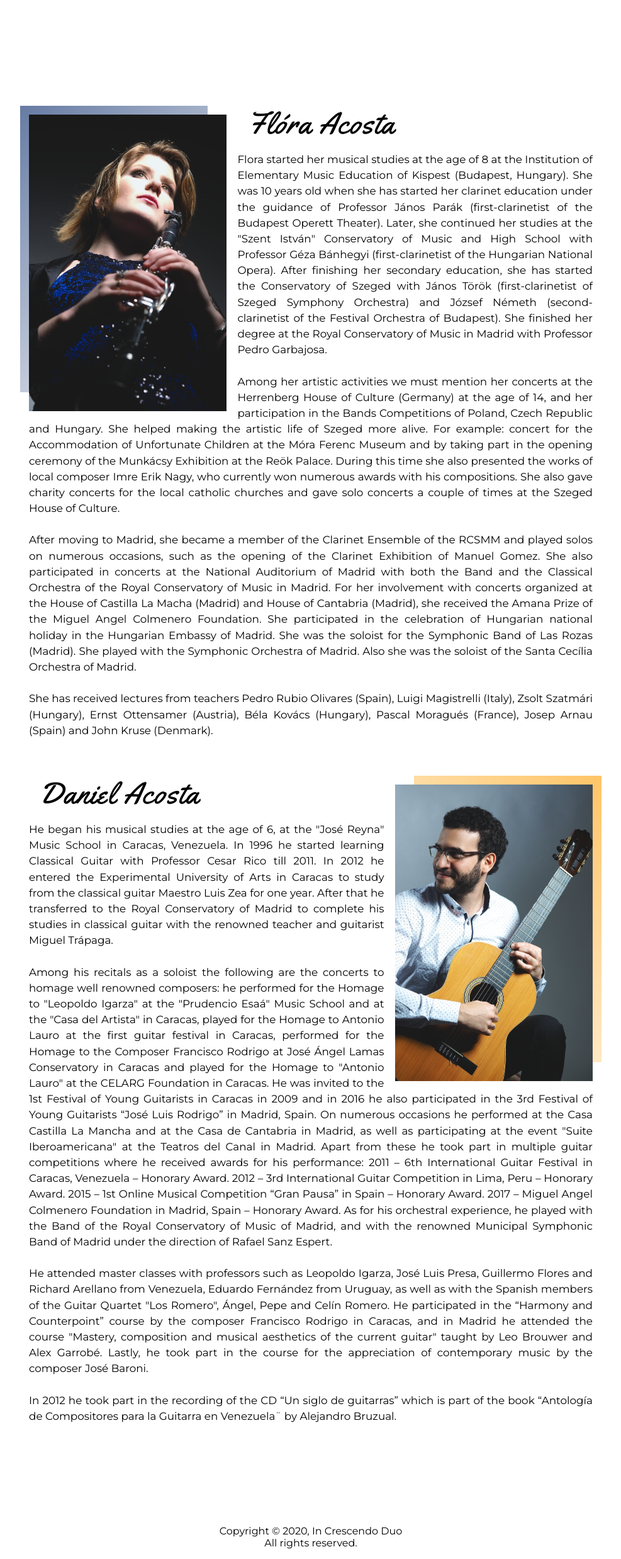
After one commit to EsztiDi/increscendoduo, a PHP site: page /biographies.html in a window 1280 px wide. The commit adds this page. Shown: the whole page at 63% size, without its empty margins (146-1133 px from the left). Run offline with PHP 8.4, Linux system fonts and the light colour scheme; some libraries are stand-ins or nearby versions; some web fonts are replaced.

Commit message:
Changed animation, added bio page.

```diff
--- /dev/null
+++ b/biographies.html
@@ -0,0 +1,133 @@
+<!DOCTYPE html>
+<html lang="en">
+<head>
+  <meta charset="UTF-8">
+  <meta name="viewport" content="width=device-width, initial-scale=1.0">
+  <meta name="description" content="In Crescendo Duo"/>
+  <meta name="theme-color" content="#F7F3DF"/>
+  <title>Biographies - In Crescendo Duo</title>
+  <link rel="shortcut icon" href="./images/favicon.ico"/>
+  <script src="https://code.jquery.com/jquery-3.5.1.min.js" integrity="sha256-9/aliU8dGd2tb6OSsuzixeV4y/faTqgFtohetphbbj0=" crossorigin="anonymous"></script>
+  <link rel="stylesheet" href="./styles/fa-all.css"/>
+  <link rel="stylesheet" href="./styles/main.css">
+</head>
+<body>
+  <header>
+    <div class="logo">
+      <img src="./images/logo.gif" alt="In Crescendo Duo Logo">
+      <a href="./index.html">In Crescendo Duo</a>
+    </div>
+    <nav>
+      <ul>
+        <li><a href="./index.html">Home</a></li>
+        <li><a href="./about.html">About</a></li>
+        <li class="active"><a href="./biographies.html">Biographies</a></li>
+        <li><a href="./photos.html">Photos</a></li>
+        <li><a href="./music.html">Music</a></li>
+        <li><a href="./contact.html">Contact</a></li>
+      </ul>
+    </nav>
+    <div class="social">
+      <a title="Instagram" href="https://www.instagram.com/guzmandanieljoseacosta/" target="_blank" rel="noopener noreferrer"><i class="fab fa-instagram"></i></a>
+      <a title="YouTube" href="https://www.youtube.com/channel/UCKPuak5VinYWDXk68tVhXFQ" target="_blank" rel="noopener noreferrer"><i class="fab fa-youtube"></i></a>
+      <a title="Facebook" href="https://www.facebook.com/In-Crescendo-Duo-105776074485190" target="_blank" rel="noopener noreferrer"><i class="fab fa-facebook-f"></i></a>
+    </div>
+  </header>
+  <main>
+    <section class="bio">
+      <div class="flora">
+        <div class="img-container">
+          <img src="./images/8.jpg" alt="Flora Acosta 1">
+        </div>
+        <h3>Flóra Acosta</h3>
+        <p>
+          Flora started her musical studies at the age of 8 at the Institution of Elementary Music Education of Kispest
+          (Budapest, Hungary). She was 10 years old when she has started her clarinet education under the guidance of
+          Professor János Parák (first-clarinetist of the Budapest Operett Theater). Later, she continued her studies at the
+          "Szent István" Conservatory of Music and High School with Professor Géza Bánhegyi (first-clarinetist of the
+          Hungarian National Opera). After finishing her secondary education, she has started the Conservatory of Szeged
+          with János Török (first-clarinetist of Szeged Symphony Orchestra) and József Németh (second-clarinetist of the
+          Festival Orchestra of Budapest). She finished her degree at the Royal Conservatory of Music in Madrid with
+          Professor Pedro Garbajosa.
+        </p>
+        <br>
+        <p>
+          Among her artistic activities we must mention her concerts at the Herrenberg House of Culture (Germany) at
+          the age of 14, and her participation in the Bands Competitions of Poland, Czech Republic and Hungary. She
+          helped making the artistic life of Szeged more alive. For example: concert for the Accommodation of Unfortunate
+          Children at the Móra Ferenc Museum and by taking part in the opening ceremony of the Munkácsy Exhibition
+          at the Reök Palace. During this time she also presented the works of local composer Imre Erik Nagy, who currently
+          won numerous awards with his compositions. She also gave charity concerts for the local catholic churches and
+          gave solo concerts a couple of times at the Szeged House of Culture.
+        </p>
+        <br>
+        <p>
+          After moving to Madrid, she became a member of the Clarinet Ensemble of the RCSMM and played solos on
+          numerous occasions, such as the opening of the Clarinet Exhibition of Manuel Gomez. She also participated in
+          concerts at the National Auditorium of Madrid with both the Band and the Classical Orchestra of the Royal
+          Conservatory of Music in Madrid. For her involvement with concerts organized at the House of Castilla La
+          Macha (Madrid) and House of Cantabria (Madrid), she received the Amana Prize of the Miguel Angel Colmenero
+          Foundation. She participated in the celebration of Hungarian national holiday in the Hungarian Embassy of
+          Madrid. She was the soloist for the Symphonic Band of Las Rozas (Madrid). She played with the Symphonic
+          Orchestra of Madrid. Also she was the soloist of the Santa Cecília Orchestra of Madrid.
+        </p>
+        <br>
+        <p>
+          She has received lectures from teachers Pedro Rubio Olivares (Spain), Luigi Magistrelli (Italy), Zsolt Szatmári
+          (Hungary), Ernst Ottensamer (Austria), Béla Kovács (Hungary), Pascal Moragués (France), Josep Arnau
+          (Spain) and John Kruse (Denmark).
+        </p>
+      </div>
+      <div class="daniel">
+        <div class="img-container">
+          <img src="./images/4.jpg" alt="Daniel Acosta 1">
+        </div>
+        <h3>Daniel Acosta</h3>
+        <p>
+          He began his musical studies at the age of 6, at the "José Reyna" Music School in Caracas, Venezuela. In 1996 he
+          started learning Classical Guitar with Professor Cesar Rico till 2011. In 2012 he entered the Experimental
+          University of Arts in Caracas to study from the classical guitar Maestro Luis Zea for one year. After that he
+          transferred to the Royal Conservatory of Madrid to complete his studies in classical guitar with the renowned
+          teacher and guitarist Miguel Trápaga.
+        </p>
+        <br>
+        <p>
+          Among his recitals as a soloist the following are the concerts to homage well renowned composers: he performed
+          for the Homage to "Leopoldo Igarza" at the "Prudencio Esaá" Music School and at the "Casa del Artista" in Caracas,
+          played for the Homage to Antonio Lauro at the first guitar festival in Caracas, performed for the Homage to the
+          Composer Francisco Rodrigo at José Ángel Lamas Conservatory in Caracas and played for the Homage to "Antonio
+          Lauro" at the CELARG Foundation in Caracas. He was invited to the 1st Festival of Young Guitarists in Caracas
+          in 2009 and in 2016 he also participated in the 3rd Festival of Young Guitarists “José Luis Rodrigo” in Madrid,
+          Spain. On numerous occasions he performed at the Casa Castilla La Mancha and at the Casa de Cantabria in
+          Madrid, as well as participating at the event "Suite Iberoamericana" at the Teatros del Canal in Madrid. Apart
+          from these he took part in multiple guitar competitions where he received awards for his performance: 2011 – 6th
+          International Guitar Festival in Caracas, Venezuela – Honorary Award. 2012 – 3rd International Guitar
+          Competition in Lima, Peru – Honorary Award. 2015 – 1st Online Musical Competition “Gran Pausa” in Spain –
+          Honorary Award. 2017 – Miguel Angel Colmenero Foundation in Madrid, Spain – Honorary Award. As for his
+          orchestral experience, he played with the Band of the Royal Conservatory of Music of Madrid, and with the
+          renowned Municipal Symphonic Band of Madrid under the direction of Rafael Sanz Espert.
+        </p>
+        <br>
+        <p>
+          He attended master classes with professors such as Leopoldo Igarza, José Luis Presa, Guillermo Flores and Richard
+          Arellano from Venezuela, Eduardo Fernández from Uruguay, as well as with the Spanish members of the Guitar
+          Quartet "Los Romero", Ángel, Pepe and Celín Romero. He participated in the “Harmony and Counterpoint” course
+          by the composer Francisco Rodrigo in Caracas, and in Madrid he attended the course "Mastery, composition and
+          musical aesthetics of the current guitar" taught by Leo Brouwer and Alex Garrobé. Lastly, he took part in the
+          course for the appreciation of contemporary music by the composer José Baroni.
+        </p>
+        <br>
+        <p>
+          In 2012 he took part in the recording of the CD “Un siglo de guitarras” which is part of the book “Antología de
+          Compositores para la Guitarra en Venezuela¨ by Alejandro Bruzual.
+        </p>
+    </section>
+  </main>
+  <footer>
+    <p>Copyright &copy; 2020, In Crescendo Duo <br> All rights reserved.</p>
+  </footer>
+  <script src="https://cdnjs.cloudflare.com/ajax/libs/gsap/3.3.3/gsap.min.js"></script>
+  <script src="https://cdnjs.cloudflare.com/ajax/libs/gsap/3.3.3/ScrollTrigger.min.js"></script>
+  <script src="./scripts/main.js"></script>
+</body>
+</html>
--- a/scripts/main.js
+++ b/scripts/main.js
@@ -40,33 +40,31 @@ $(document).ready(function() {
     setTimeout(slideShow, 7000);
   }
 
-  let us = gsap.timeline({
-    scrollTrigger: {
-      trigger: ".us",
-      start: "top 85%",
-      end: "50% bottom",
-    },
+  gsap.registerPlugin(ScrollTrigger);
+
+  ScrollTrigger.defaults({
+    start: "top 90%",
+    // end: "50% bottom",
   });
-  us.from(".us", { opacity: 0, x: innerWidth * -0.1 });
+  gsap.defaults({
+    duration: 0.7,
+    opacity: 0
+  });
 
-  let next = gsap.timeline({
-    scrollTrigger: {
-      trigger: ".next",
-      start: "top 85%",
-      end: "50% bottom",
-    },
+  gsap.from(".us", { x: innerWidth * -0.1, scrollTrigger: ".us" });
+  gsap.from(".next", { x: innerWidth * 0.1, scrollTrigger: ".next" });
+  gsap.from(".other", { y: innerWidth * 0.1, scrollTrigger: {trigger: ".other", start: "top bottom" }});
+
+  gsap.from(".flora .img-container", { x: innerWidth * -0.1, scrollTrigger: ".flora" });
+  gsap.from(".flora h3", { x: innerWidth * 0.1, scrollTrigger: ".flora" });
+  $(".flora p").each(function() {
+    gsap.from(this, { x: innerWidth * 0.1, scrollTrigger: this });
   });
-  next.from(".next", { opacity: 0, x: innerWidth * 0.1 });
 
-  let other = gsap.timeline({
-    scrollTrigger: {
-      trigger: ".other",
-      start: "top 85%",
-      end: "50% bottom",
-    },
+  gsap.from(".daniel .img-container", { x: innerWidth * 0.1, scrollTrigger: ".daniel" });
+  gsap.from(".daniel h3", { x: innerWidth * -0.1, scrollTrigger: ".daniel" });
+  $(".daniel p").each(function() {
+    gsap.from(this, { x: innerWidth * -0.1, scrollTrigger: this });
   });
-  other.from(".other", { opacity: 0, y: innerHeight * 0.1 });
-
-
 
 })
--- a/styles/main.css
+++ b/styles/main.css
@@ -1,5 +1,7 @@
 @import url('https://fonts.googleapis.com/css2?family=Dancing+Script:wght@700&family=Kaushan+Script&family=Montserrat&display=swap');
 @import url('https://fonts.googleapis.com/css2?family=Handlee&family=Lexend+Tera&family=Raleway:wght@600&family=Varela+Round&display=swap');
+@import url('https://fonts.googleapis.com/css2?family=Caveat&family=Cinzel&display=swap');
+@import url('https://fonts.googleapis.com/css2?family=Allura&family=Kalam&family=Yellowtail&display=swap');
 
 :root {
   --header-bg: #F7F3DF;
@@ -98,19 +100,21 @@ nav li {
   transition: transform 0.25s ease-in-out;
 }
 nav a {
-  font-size: 2vw;
+  font-size: 1.9vw;
   /* letter-spacing: 0.1vw; */
   /* font-family: 'Kaushan Script', cursive; */
   /* font-family: 'Handlee', cursive; */
   /* font-family: 'Lexend Tera', sans-serif; */
   /* font-family: 'Raleway', sans-serif; */
   font-family: 'Varela Round', sans-serif;
+  /* font-family: 'Cinzel', serif; */
+  /* font-weight: bold; */
   text-transform: uppercase;
 }
 nav li:hover {
   transform: translateY(-10%);
 }
-nav li:hover a, .social i:hover, .active {
+nav li:hover a, .social i:hover {
   color: var(--hover-color);
 }
 i.fa-instagram:hover {
@@ -135,49 +139,30 @@ i.fa-facebook-f:hover {
 .social a:last-of-type {
   vertical-align: text-bottom;
 }
+.active {
+  border-bottom: 1px solid var(--border-color);
+}
 
 main {
   /* margin-top: 11.5%; */
-  margin-top: 9%;
+  margin-top: 8.5%;
 }
 
-.container {
-  position: relative;
-}
-.container::before {
-  content: "";
-  position: absolute;
-  top: 0;
-  left: 20%;
-  width: 1.3%;
-  height: 100%;
-  background: linear-gradient(to right, white, transparent);
-  z-index: 9;
-}
-.container::after {
-  content: "";
-  position: absolute;
-  top: 0;
-  right: 20%;
-  width: 1.3%;
-  height: 100%;
-  background: linear-gradient(to left, white, transparent);
-  z-index: 9;
-}
 .slideshow {
   position: relative;
   overflow: hidden;
-  width: 100%;
+  width: 60%;
   /* padding-top: 66.64%; */
   /* padding-top: 39.98%; */
   padding-top: 39%;
+  margin: auto;
 }
 .slideshow::before {
   content: "";
   position: absolute;
   top: 0;
   width: 100%;
-  height: 3.3%;
+  height: 3%;
   background: linear-gradient(to bottom, white, transparent);
   z-index: 9;
 }
@@ -186,30 +171,67 @@ main {
   position: absolute;
   bottom: 0;
   width: 100%;
-  height: 3.3%;
+  height: 3%;
   background: linear-gradient(to top, white, transparent);
+  z-index: 9;
+}
+.container {
+  position: absolute;
+  top: 0;
+  left: 0;
+  width: 100%;
+  height: 100%;
+}
+.container::before {
+  content: "";
+  position: absolute;
+  left: 0;
+  width: 1.95%;
+  height: 100%;
+  background: linear-gradient(to right, white, transparent);
+  z-index: 9;
+}
+.container::after {
+  content: "";
+  position: absolute;
+  right: 0;
+  width: 1.95%;
+  height: 100%;
+  background: linear-gradient(to left, white, transparent);
   z-index: 9;
 }
 .slides {
   display: none;
   position: absolute;
   top: -1%;
-  left: 20%;
-  width: 60%;
-  transition: width 2.5s ease, left 2.5s ease, z-index 0.1s 1s; /* z-index only for 2 images */
+  left: 0;
+  width: 100%;
+  /* transition: width 2.5s ease, left 2.5s ease, z-index 0.1s 1s; z-index only for 2 images */
 }
 
 section {
   font-size: 1.05rem;
   line-height: 1.5;
 }
-h3 {
+.cards {
+  display: flex;
+  justify-content: space-evenly;
+  flex-wrap: wrap;
+  margin: 3% 11% 0;
+}
+.cards > * {
+  flex: 0 1 50%;
+  padding: 2% 4%;
+}
+.us {
+  text-align: justify;
+}
+.cards h3 {
   display: flex;
   align-items: center;
   /* font-family: 'Kaushan Script', cursive; */
   font-family: 'Varela Round', sans-serif;
   text-transform: uppercase;
-  /* text-indent: 1rem; */
   margin-bottom: 4%;
   border-bottom: 1px solid var(--border-color);
 }
@@ -218,18 +240,63 @@ h3 i {
   margin: 1% 4%;
   color: var(--hover-color);
 }
-.cards {
-  display: flex;
-  justify-content: space-evenly;
-  flex-wrap: wrap;
-  margin: 0 11%;
+
+.bio > * {
+  margin: 0 15%;
+  padding-top: 4%;
 }
-.cards > * {
-  flex: 0 1 50%;
-  padding: 5% 4% 0;
+.bio h3 {
+  letter-spacing: 0.1rem;
+  text-indent: 1rem;
+  font-size: 3rem;
+  /* font-family: 'Dancing Script', cursive; */
+  font-family: 'Yellowtail', cursive;
+  font-weight: 500;
+  margin-bottom: 1%;
 }
-.us {
+.bio p {
   text-align: justify;
+}
+.img-container {
+  position: relative;
+  width: 40%;
+  width: 35%;
+  padding-top: 60%;
+  padding-top: 52.52%;
+}
+.flora .img-container {
+  float: left;
+  clear: right;
+  margin: 2.5% 2% 0.5% 0;
+}
+.flora .img-container::before {
+  content: "";
+  position: absolute;
+  top: -3%;
+  left: -4.5%;
+  width: 95%;
+  height: 96.67%;
+  background: linear-gradient(135deg, rgba(0, 35, 102, 0.6), transparent);
+}
+.daniel .img-container {
+  float: right;
+  clear: left;
+  margin: 2.5% 0 0.5% 2%;
+}
+.daniel .img-container::before {
+  content: "";
+  position: absolute;
+  top: -3%;
+  right: -4.5%;
+  width: 95%;
+  height: 96.67%;
+  background: linear-gradient(225deg, rgba(255, 157, 0, 0.6), transparent);
+}
+.bio img {
+  position: absolute;
+  top: 0;
+  left: 0;
+  width: 100%;
 }
 
 footer {
@@ -239,20 +306,24 @@ footer {
 }
 
 @media screen and (max-width: 640px) {
+  section {
+    font-size: 1rem;
+  }
   .cards {
     flex-direction: column;
-    margin: 0 10%;
+    margin: 5% 10%;
   }
   .cards > * {
-    padding: 10% 0 0;
-  }
-  section {
-    font-size: 1rem;
+    padding: 5% 0;
   }
 }
 
 @media screen and (min-width: 1440px) {
+  section {
+    font-size: 1.1rem;
+    line-height: 1.5;
+  }
   .cards {
-    margin: 0 15%;
+    margin: 3% 15% 0;
   }
 }
```
Also changed, not shown: index.html (+4 -5 lines).
